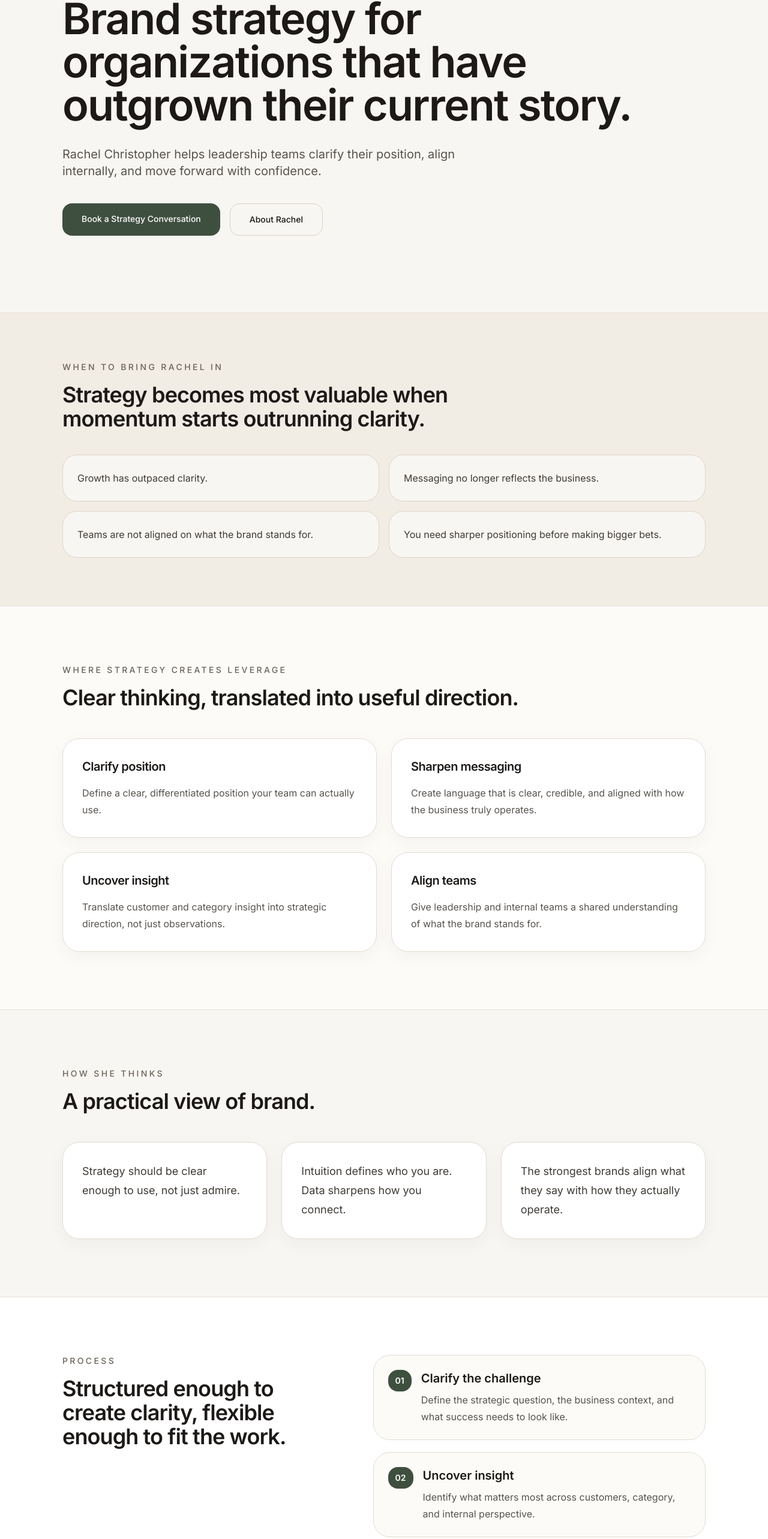
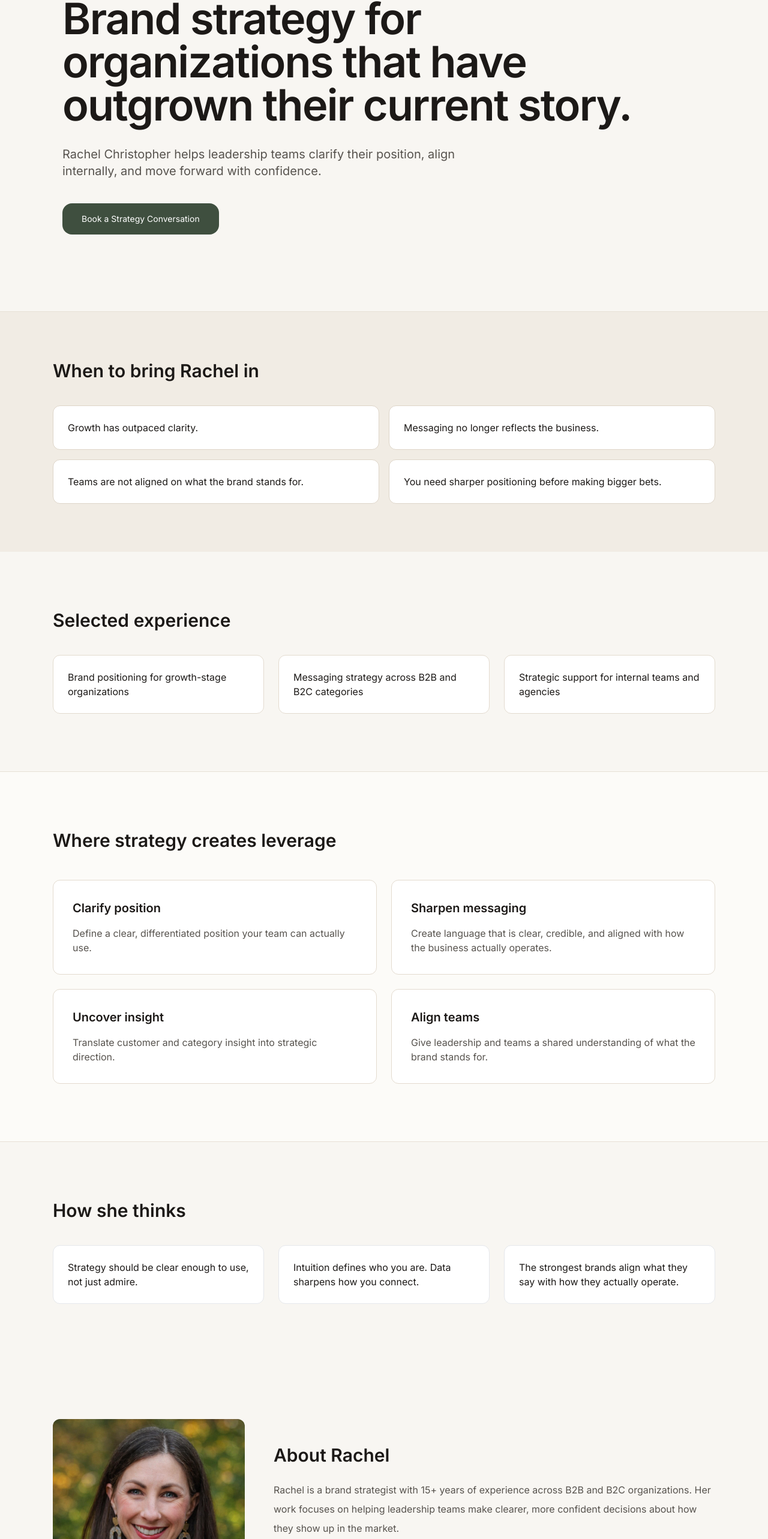
Before and after one commit to birdsinspace-gif/rachel-brand-site-, a React (Vite) app: page / in a window 1280 px wide. Shown: the part 177-2743 px from the top of the page at 60% size. Built offline with nearby package versions, Linux system fonts and the light colour scheme.

Commit message:
Update App.tsx

```diff
--- a/src/App.tsx
+++ b/src/App.tsx
@@ -1,6 +1,15 @@
 import { motion } from "framer-motion";
+import { useEffect, useState } from "react";
 
 export default function App() {
+  const [scrollY, setScrollY] = useState(0);
+
+  useEffect(() => {
+    const handleScroll = () => setScrollY(window.scrollY);
+    window.addEventListener("scroll", handleScroll);
+    return () => window.removeEventListener("scroll", handleScroll);
+  }, []);
+
   const leverageAreas = [
     {
       title: "Clarify position",
@@ -8,15 +17,15 @@ export default function App() {
     },
     {
       title: "Sharpen messaging",
-      body: "Create language that is clear, credible, and aligned with how the business truly operates."
+      body: "Create language that is clear, credible, and aligned with how the business actually operates."
     },
     {
       title: "Uncover insight",
-      body: "Translate customer and category insight into strategic direction, not just observations."
+      body: "Translate customer and category insight into strategic direction."
     },
     {
       title: "Align teams",
-      body: "Give leadership and internal teams a shared understanding of what the brand stands for."
+      body: "Give leadership and teams a shared understanding of what the brand stands for."
     }
   ];
 
@@ -33,326 +42,166 @@ export default function App() {
     "The strongest brands align what they say with how they actually operate."
   ];
 
-  const processSteps = [
-    {
-      number: "01",
-      title: "Clarify the challenge",
-      body: "Define the strategic question, the business context, and what success needs to look like."
-    },
-    {
-      number: "02",
-      title: "Uncover insight",
-      body: "Identify what matters most across customers, category, and internal perspective."
-    },
-    {
-      number: "03",
-      title: "Shape the strategy",
-      body: "Translate insight into clear positioning, messaging, and direction."
-    },
-    {
-      number: "04",
-      title: "Activate",
-      body: "Equip teams with strategy they can actually apply in the real world."
-    }
-  ];
-
   return (
     <div className="min-h-screen bg-[#F8F6F2] text-[#1C1917]">
+
+      {/* HERO */}
       <section className="border-b border-[#E7E0D6] overflow-hidden">
-        <div className="mx-auto max-w-6xl px-6 py-28 md:px-10 md:py-32">
+        <div className="mx-auto max-w-6xl px-6 py-32 md:px-10">
+
           <motion.p
-            initial={{ opacity: 0, y: 18 }}
-            animate={{ opacity: 1, y: 0 }}
-            transition={{ duration: 0.6 }}
-            className="text-sm font-medium uppercase tracking-[0.28em] text-[#6B645C]"
+            style={{ transform: `translateY(${scrollY * 0.1}px)` }}
+            className="text-sm uppercase tracking-[0.28em] text-[#6B645C]"
           >
             Rachel Christopher
           </motion.p>
 
           <motion.h1
-            initial={{ opacity: 0, y: 36 }}
-            animate={{ opacity: 1, y: 0 }}
-            transition={{ duration: 0.8, delay: 0.1 }}
+            style={{ transform: `translateY(${scrollY * 0.2}px)` }}
             className="mt-6 max-w-5xl text-5xl font-semibold leading-[1.02] tracking-tight md:text-7xl"
           >
             Brand strategy for organizations that have outgrown their current story.
           </motion.h1>
 
           <motion.p
-            initial={{ opacity: 0, y: 28 }}
-            animate={{ opacity: 1, y: 0 }}
-            transition={{ duration: 0.75, delay: 0.2 }}
+            style={{ transform: `translateY(${scrollY * 0.12}px)` }}
             className="mt-8 max-w-2xl text-lg leading-8 text-[#57534E] md:text-xl"
           >
             Rachel Christopher helps leadership teams clarify their position, align internally, and move forward with confidence.
           </motion.p>
 
-          <motion.div
-            initial={{ opacity: 0, y: 22 }}
-            animate={{ opacity: 1, y: 0 }}
-            transition={{ duration: 0.7, delay: 0.3 }}
-            className="mt-10 flex flex-wrap gap-4"
-          >
+          <div className="mt-10 flex gap-4">
             <a
               href="#contact"
-              className="rounded-2xl bg-[#3F4F3F] px-8 py-4 text-sm font-medium text-white transition hover:bg-[#354335]"
+              className="rounded-2xl bg-[#3F4F3F] px-8 py-4 text-sm text-white hover:bg-[#354335]"
             >
               Book a Strategy Conversation
             </a>
-            <a
-              href="#about"
-              className="rounded-2xl border border-[#D9D1C5] px-8 py-4 text-sm font-medium text-[#1C1917] transition hover:bg-[#F1ECE4]"
-            >
-              About Rachel
-            </a>
-          </motion.div>
+          </div>
         </div>
       </section>
 
-      <motion.section
-        initial={{ opacity: 0, y: 28 }}
-        whileInView={{ opacity: 1, y: 0 }}
-        viewport={{ once: true, amount: 0.25 }}
-        transition={{ duration: 0.7 }}
-        className="bg-[#F1ECE4]"
-      >
-        <div className="mx-auto max-w-6xl px-6 py-20 md:px-10">
-          <div className="max-w-3xl">
-            <p className="text-sm font-medium uppercase tracking-[0.24em] text-[#6B645C]">
+      {/* TRIGGER SECTION */}
+      <section className="bg-[#F1ECE4]">
+        <div className="mx-auto max-w-6xl px-6 py-20">
+          <h2 className="text-3xl font-semibold">
             When to bring Rachel in
-            </p>
-            <h2 className="mt-4 text-3xl font-semibold tracking-tight md:text-4xl">
-              Strategy becomes most valuable when momentum starts outrunning clarity.
           </h2>
-          </div>
 
           <div className="mt-10 grid gap-4 md:grid-cols-2">
-            {triggerPoints.map((item, index) => (
+            {triggerPoints.map((item, i) => (
               <motion.div
                 key={item}
-                initial={{ opacity: 0, y: 22 }}
+                initial={{ opacity: 0, y: 20 }}
                 whileInView={{ opacity: 1, y: 0 }}
-                viewport={{ once: true, amount: 0.3 }}
-                transition={{ duration: 0.5, delay: index * 0.06 }}
-                className="rounded-[1.5rem] border border-[#DED5C8] bg-[#F8F6F2] px-6 py-6"
+                transition={{ delay: i * 0.05 }}
+                viewport={{ once: true }}
+                className="rounded-xl border border-[#DED5C8] bg-white p-6"
               >
-                <p className="text-base leading-7 text-[#3F3A35]">{item}</p>
+                {item}
               </motion.div>
             ))}
           </div>
         </div>
-      </motion.section>
+      </section>
 
-      <motion.section
-        initial={{ opacity: 0, y: 28 }}
-        whileInView={{ opacity: 1, y: 0 }}
-        viewport={{ once: true, amount: 0.2 }}
-        transition={{ duration: 0.7 }}
-        className="border-y border-[#E7E0D6] bg-[#FCFBF8]"
-      >
-        <div className="mx-auto max-w-6xl px-6 py-24 md:px-10">
-          <div className="max-w-3xl">
-            <p className="text-sm font-medium uppercase tracking-[0.24em] text-[#6B645C]">
+      {/* EXPERIENCE (NEW - THIS IS THE BIG UPGRADE) */}
+      <section className="mx-auto max-w-6xl px-6 py-24">
+        <h2 className="text-3xl font-semibold">
+          Selected experience
+        </h2>
+
+        <div className="mt-10 grid gap-6 md:grid-cols-3">
+          <div className="border border-[#E3DBCF] p-6 rounded-xl bg-white">
+            Brand positioning for growth-stage organizations
+          </div>
+          <div className="border border-[#E3DBCF] p-6 rounded-xl bg-white">
+            Messaging strategy across B2B and B2C categories
+          </div>
+          <div className="border border-[#E3DBCF] p-6 rounded-xl bg-white">
+            Strategic support for internal teams and agencies
+          </div>
+        </div>
+      </section>
+
+      {/* SERVICES */}
+      <section className="border-y border-[#E7E0D6] bg-[#FCFBF8]">
+        <div className="mx-auto max-w-6xl px-6 py-24">
+          <h2 className="text-3xl font-semibold">
             Where strategy creates leverage
-            </p>
-            <h2 className="mt-4 text-3xl font-semibold tracking-tight md:text-4xl">
-              Clear thinking, translated into useful direction.
           </h2>
-          </div>
 
           <div className="mt-12 grid gap-6 md:grid-cols-2">
-            {leverageAreas.map((item, index) => (
-              <motion.div
+            {leverageAreas.map((item) => (
+              <div
                 key={item.title}
-                initial={{ opacity: 0, y: 24 }}
-                whileInView={{ opacity: 1, y: 0 }}
-                viewport={{ once: true, amount: 0.28 }}
-                transition={{ duration: 0.55, delay: index * 0.08 }}
-                className="rounded-[1.75rem] border border-[#E3DBCF] bg-white p-8 shadow-[0_8px_30px_rgba(28,25,23,0.04)]"
+                className="rounded-xl border border-[#E3DBCF] bg-white p-8"
               >
-                <h3 className="text-xl font-semibold tracking-tight">{item.title}</h3>
-                <p className="mt-4 text-base leading-7 text-[#57534E]">{item.body}</p>
-              </motion.div>
+                <h3 className="text-xl font-semibold">{item.title}</h3>
+                <p className="mt-4 text-[#57534E]">{item.body}</p>
+              </div>
             ))}
           </div>
         </div>
-      </motion.section>
+      </section>
 
-      <motion.section
-        initial={{ opacity: 0, y: 28 }}
-        whileInView={{ opacity: 1, y: 0 }}
-        viewport={{ once: true, amount: 0.25 }}
-        transition={{ duration: 0.7 }}
-        className="mx-auto max-w-6xl px-6 py-24 md:px-10"
-      >
-        <div className="max-w-3xl">
-          <p className="text-sm font-medium uppercase tracking-[0.24em] text-[#6B645C]">
+      {/* PRINCIPLES */}
+      <section className="mx-auto max-w-6xl px-6 py-24">
+        <h2 className="text-3xl font-semibold">
           How she thinks
-          </p>
-          <h2 className="mt-4 text-3xl font-semibold tracking-tight md:text-4xl">
-            A practical view of brand.
         </h2>
+
+        <div className="mt-10 grid gap-6 md:grid-cols-3">
+          {principles.map((p) => (
+            <div key={p} className="p-6 border rounded-xl bg-white">
+              {p}
             </div>
-
-        <div className="mt-12 grid gap-6 md:grid-cols-3">
-          {principles.map((item, index) => (
-            <motion.div
-              key={item}
-              initial={{ opacity: 0, y: 24 }}
-              whileInView={{ opacity: 1, y: 0 }}
-              viewport={{ once: true, amount: 0.3 }}
-              transition={{ duration: 0.55, delay: index * 0.08 }}
-              className="rounded-[1.75rem] border border-[#E3DBCF] bg-white p-8 shadow-[0_8px_30px_rgba(28,25,23,0.04)]"
-            >
-              <p className="text-lg leading-8 text-[#3F3A35]">{item}</p>
-            </motion.div>
           ))}
         </div>
-      </motion.section>
+      </section>
 
-      <motion.section
-        initial={{ opacity: 0, y: 28 }}
-        whileInView={{ opacity: 1, y: 0 }}
-        viewport={{ once: true, amount: 0.2 }}
-        transition={{ duration: 0.7 }}
-        className="border-y border-[#E7E0D6] bg-white"
-      >
-        <div className="mx-auto max-w-6xl px-6 py-24 md:px-10">
-          <div className="grid gap-12 lg:grid-cols-[0.9fr_1.1fr] lg:gap-16">
-            <div>
-              <p className="text-sm font-medium uppercase tracking-[0.24em] text-[#6B645C]">
-                Process
-              </p>
-              <h2 className="mt-4 text-3xl font-semibold tracking-tight md:text-4xl">
-                Structured enough to create clarity, flexible enough to fit the work.
-              </h2>
-            </div>
-
-            <div className="space-y-5">
-              {processSteps.map((step, index) => (
-                <motion.div
-                  key={step.number}
-                  initial={{ opacity: 0, y: 24 }}
-                  whileInView={{ opacity: 1, y: 0 }}
-                  viewport={{ once: true, amount: 0.28 }}
-                  transition={{ duration: 0.55, delay: index * 0.08 }}
-                  className="rounded-[1.75rem] border border-[#E3DBCF] bg-[#FCFBF8] p-6"
-                >
-                  <div className="flex items-start gap-4">
-                    <div className="rounded-2xl bg-[#3F4F3F] px-3 py-2 text-sm font-semibold text-white">
-                      {step.number}
-                    </div>
-                    <div>
-                      <h3 className="text-xl font-semibold">{step.title}</h3>
-                      <p className="mt-2 text-base leading-7 text-[#57534E]">{step.body}</p>
-                    </div>
-                  </div>
-                </motion.div>
-              ))}
-            </div>
-          </div>
-        </div>
-      </motion.section>
-
-      <motion.section
-        id="about"
-        initial={{ opacity: 0, y: 28 }}
-        whileInView={{ opacity: 1, y: 0 }}
-        viewport={{ once: true, amount: 0.2 }}
-        transition={{ duration: 0.7 }}
-        className="mx-auto max-w-6xl px-6 py-24 md:px-10"
-      >
-        <div className="grid items-center gap-12 md:grid-cols-[320px_1fr] md:gap-16">
-          <motion.div
-            initial={{ opacity: 0, y: 24 }}
-            whileInView={{ opacity: 1, y: 0 }}
-            viewport={{ once: true, amount: 0.35 }}
-            transition={{ duration: 0.6 }}
-          >
+      {/* ABOUT */}
+      <section id="about" className="mx-auto max-w-6xl px-6 py-24">
+        <div className="grid md:grid-cols-[320px_1fr] gap-12 items-center">
           <img
             src="/rachel-headshot.jpg"
-              alt="Rachel Christopher"
-              className="w-full rounded-[1.75rem] border border-[#E3DBCF] object-cover shadow-[0_12px_40px_rgba(28,25,23,0.06)]"
+            className="rounded-xl"
           />
-          </motion.div>
 
-          <motion.div
-            initial={{ opacity: 0, y: 24 }}
-            whileInView={{ opacity: 1, y: 0 }}
-            viewport={{ once: true, amount: 0.3 }}
-            transition={{ duration: 0.6, delay: 0.08 }}
-          >
-            <p className="text-sm font-medium uppercase tracking-[0.24em] text-[#6B645C]">
+          <div>
+            <h2 className="text-3xl font-semibold">
               About Rachel
-            </p>
-            <h2 className="mt-4 text-3xl font-semibold tracking-tight md:text-4xl">
-              Senior strategic thinking, applied in a practical way.
             </h2>
 
-            <p className="mt-6 text-lg leading-8 text-[#57534E]">
+            <p className="mt-6 text-[#57534E] leading-8">
               Rachel is a brand strategist with 15+ years of experience across B2B and B2C organizations. Her work focuses on helping leadership teams make clearer, more confident decisions about how they show up in the market.
             </p>
 
-            <p className="mt-4 text-lg leading-8 text-[#57534E]">
-              She works directly with clients and alongside agencies, bringing both analytical rigor and practical application. The goal is not more strategy, but better decisions.
+            <p className="mt-4 text-[#57534E] leading-8">
+              She works directly with clients and alongside agencies. The goal is not more strategy, but better decisions.
             </p>
-
-            <div className="mt-8 grid gap-4 sm:grid-cols-3">
-              <div className="rounded-2xl border border-[#E3DBCF] bg-white p-5">
-                <p className="text-2xl font-semibold">15+</p>
-                <p className="mt-2 text-sm leading-6 text-[#57534E]">Years in strategy and marketing</p>
-              </div>
-              <div className="rounded-2xl border border-[#E3DBCF] bg-white p-5">
-                <p className="text-2xl font-semibold">B2B + B2C</p>
-                <p className="mt-2 text-sm leading-6 text-[#57534E]">Experience across varied categories</p>
-              </div>
-              <div className="rounded-2xl border border-[#E3DBCF] bg-white p-5">
-                <p className="text-2xl font-semibold">Collaborative</p>
-                <p className="mt-2 text-sm leading-6 text-[#57534E]">Works as an extension of the team</p>
           </div>
         </div>
-          </motion.div>
-        </div>
-      </motion.section>
+      </section>
 
-      <motion.section
-        id="contact"
-        initial={{ opacity: 0, y: 28 }}
-        whileInView={{ opacity: 1, y: 0 }}
-        viewport={{ once: true, amount: 0.2 }}
-        transition={{ duration: 0.7 }}
-        className="bg-[#1F2A1F] text-white"
-      >
-        <div className="mx-auto max-w-5xl px-6 py-24 text-center md:px-10">
-          <p className="text-sm font-medium uppercase tracking-[0.24em] text-[#B7C2B2]">
-            Contact
-          </p>
-          <h2 className="mt-4 text-4xl font-semibold tracking-tight md:text-5xl">
+      {/* CONTACT */}
+      <section id="contact" className="bg-[#1F2A1F] text-white">
+        <div className="mx-auto max-w-5xl px-6 py-24 text-center">
+          <h2 className="text-4xl font-semibold">
             Start with a conversation.
           </h2>
 
-          <p className="mx-auto mt-6 max-w-2xl text-lg leading-8 text-[#D7DED3]">
-            If you need clearer positioning, sharper messaging, or a more aligned brand, Rachel can help.
-          </p>
-
-          <div className="mt-10 flex flex-wrap justify-center gap-4">
+          <div className="mt-8">
             <a
               href="mailto:hello@rachelchristopher.com"
-              className="rounded-2xl bg-white px-8 py-4 text-sm font-medium text-[#1C1917] transition hover:bg-[#F1ECE4]"
+              className="bg-white text-black px-8 py-4 rounded-xl"
             >
               hello@rachelchristopher.com
             </a>
-            <a
-              href="https://www.linkedin.com/in/rachelchristopher"
-              target="_blank"
-              rel="noreferrer"
-              className="rounded-2xl border border-[#5C6D5C] px-8 py-4 text-sm font-medium text-white transition hover:bg-[#2A362A]"
-            >
-              View LinkedIn
-            </a>
           </div>
         </div>
-      </motion.section>
+      </section>
+
     </div>
   );
 }
```
Lines whose indentation alone changed are shown as unchanged.
